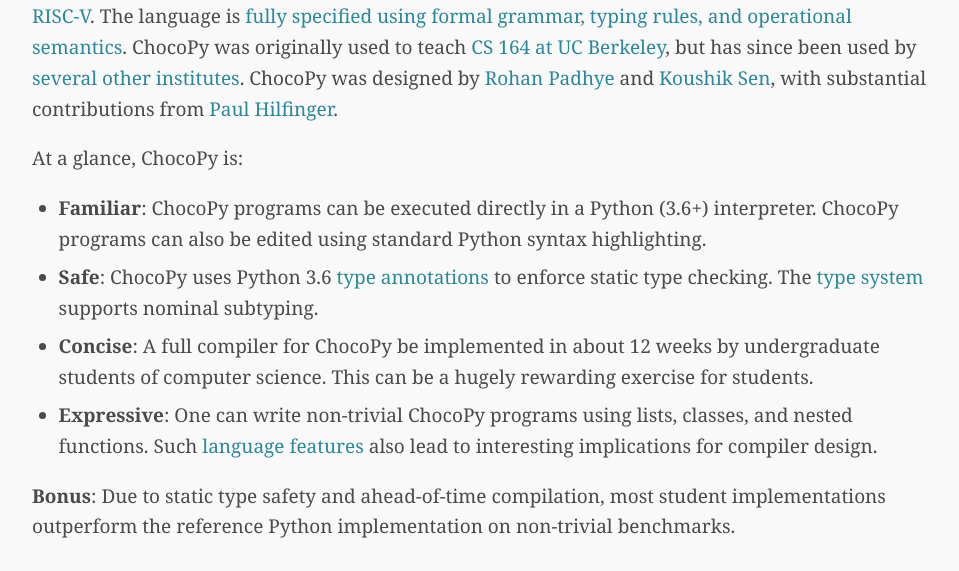
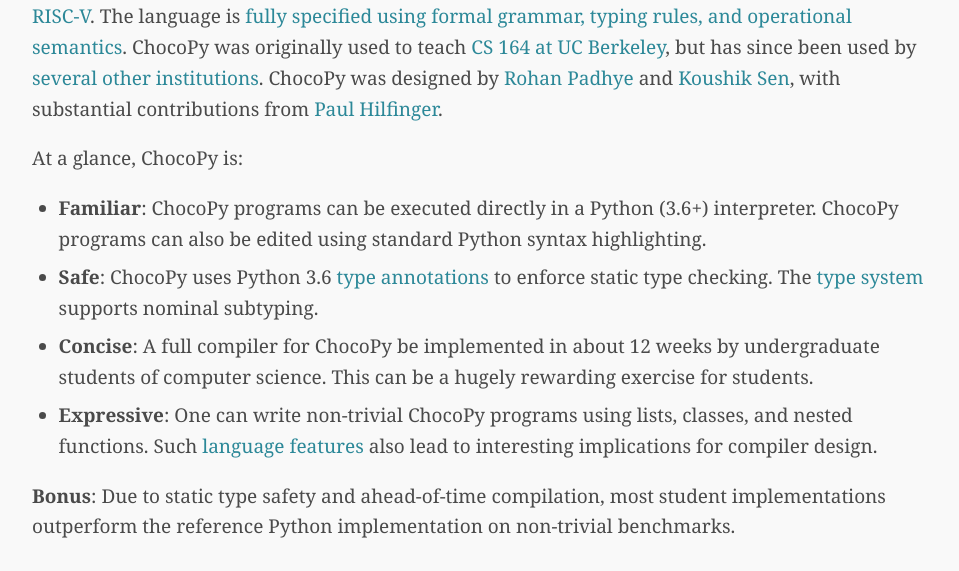
Before and after one commit to chocopy/chocopy.github.io, a plain HTML site: page index.html in a window 1280 px wide. Shown: the part 182-753 px from the top of the page, without its empty margins (152-1111 px from the left). Drawn offline with nearby package versions, Linux system fonts and the light colour scheme.

Commit message:
institutes -> institutions

```diff
--- a/index.html
+++ b/index.html
@@ -26,7 +26,7 @@
 
 <h1>Compile Me!</h1>
 
-<p><strong>ChocoPy</strong> is a programming language designed for classroom use in undergraduate compilers courses. ChocoPy is a restricted subset of <a href="https://www.python.org/downloads/release/python-360/">Python 3</a>, which can easily be compiled to a target such as <a href="https://riscv.org">RISC-V</a>. The language is <a href="chocopy_language_reference.pdf">fully specified using formal grammar, typing rules, and operational semantics</a>. ChocoPy was originally used to teach <a href="https://www2.eecs.berkeley.edu/Courses/CS164/">CS 164 at UC Berkeley</a>, but has since been used by <a href="#uses">several other institutes</a>. ChocoPy was designed by <a href="https://rohan.padhye.org">Rohan Padhye</a> and <a href="https://people.eecs.berkeley.edu/~ksen">Koushik Sen</a>, with substantial contributions from <a href="https://www2.eecs.berkeley.edu/Faculty/Homepages/hilfinger.html">Paul Hilfinger</a>.</p>
+<p><strong>ChocoPy</strong> is a programming language designed for classroom use in undergraduate compilers courses. ChocoPy is a restricted subset of <a href="https://www.python.org/downloads/release/python-360/">Python 3</a>, which can easily be compiled to a target such as <a href="https://riscv.org">RISC-V</a>. The language is <a href="chocopy_language_reference.pdf">fully specified using formal grammar, typing rules, and operational semantics</a>. ChocoPy was originally used to teach <a href="https://www2.eecs.berkeley.edu/Courses/CS164/">CS 164 at UC Berkeley</a>, but has since been used by <a href="#uses">several other institutions</a>. ChocoPy was designed by <a href="https://rohan.padhye.org">Rohan Padhye</a> and <a href="https://people.eecs.berkeley.edu/~ksen">Koushik Sen</a>, with substantial contributions from <a href="https://www2.eecs.berkeley.edu/Faculty/Homepages/hilfinger.html">Paul Hilfinger</a>.</p>
 
 <p>At a glance, ChocoPy is:</p>
 
```
